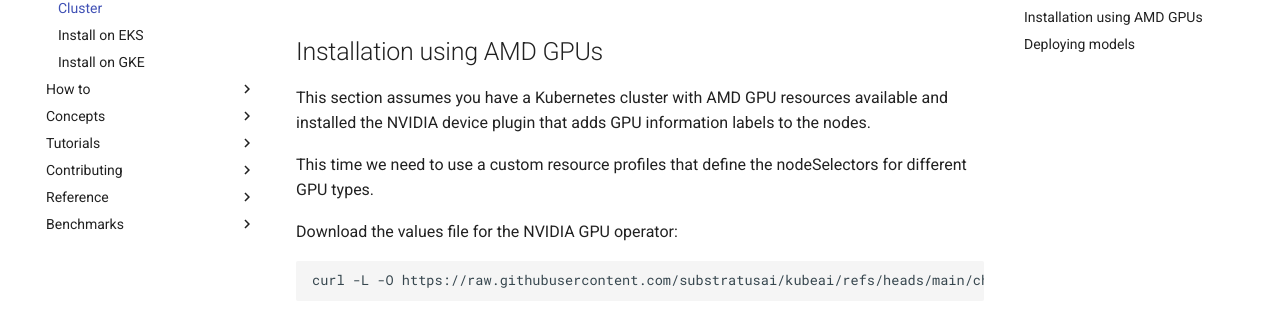
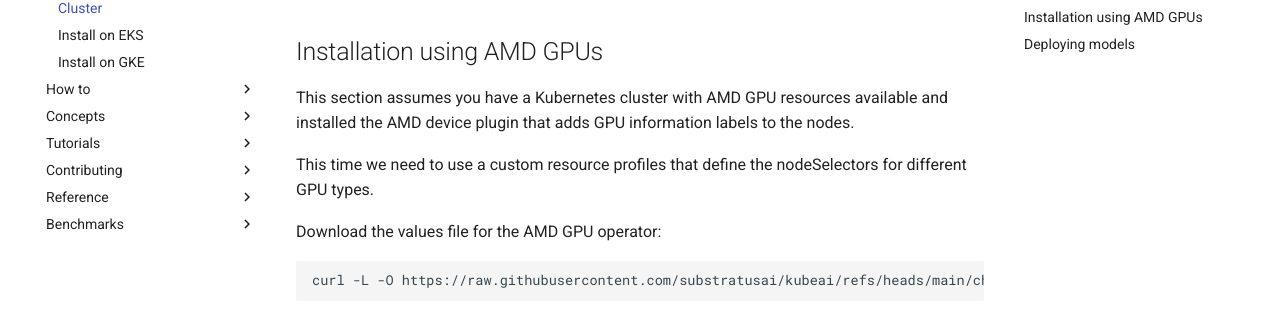
Before and after one commit to substratusai/kubeai, an MkDocs documentation site: the page built from docs/installation/any.md, in a window 1280 px wide and 900 px high, scrolled down 1307 px. Shown: the part 172-492 px from the top of the window. Built offline with MkDocs 1.6.1 and Material for MkDocs 9.7.7, drawn with Linux system fonts in a browser that asks for light colours; comment, search, counter and statistics services are not loaded.

Commit message:
fix NVIDIA/AMD typos from copy paste

````diff
--- a/docs/installation/any.md
+++ b/docs/installation/any.md
@@ -68,12 +68,12 @@ helm upgrade --install kubeai kubeai/kubeai \
 ## Installation using AMD GPUs
 
 This section assumes you have a Kubernetes cluster with AMD GPU resources available and
-installed the NVIDIA device plugin that adds GPU information labels to the nodes.
+installed the AMD device plugin that adds GPU information labels to the nodes.
 
 This time we need to use a custom resource profiles that define the nodeSelectors
 for different GPU types.
 
-Download the values file for the NVIDIA GPU operator:
+Download the values file for the AMD GPU operator:
 
 ```bash
 curl -L -O https://raw.githubusercontent.com/substratusai/kubeai/refs/heads/main/charts/kubeai/values-amd-gpu-device-plugin.yaml
````
